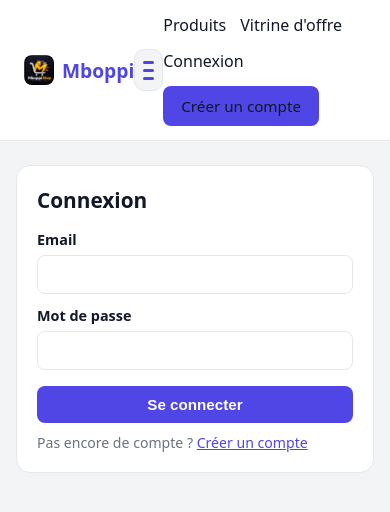
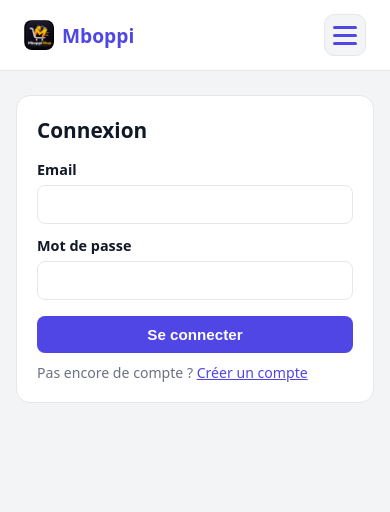
Before and after one commit to Schester38/marketplace, a React (Vite) app in the folder client/: page /login in a window 390 px wide. Shown: the top 512 px of the page. Built offline with nearby package versions, Linux system fonts and the light colour scheme.

Commit message:
Corriger la regle mobile : masquer les liens du bandeau quand le menu hamburger est affiche

```diff
--- a/client/src/styles.css
+++ b/client/src/styles.css
@@ -121,7 +121,7 @@ body {
 
 @media (max-width: 768px) {
   .hamburger { display: flex; }
-  .desktop-nav { display: none; }
+  .navbar .desktop-nav { display: none; }
 }
 .navbar nav { display: flex; align-items: center; gap: 14px; flex-wrap: wrap; }
 .navbar nav a { color: var(--text); text-decoration: none; font-weight: 500; }
```
